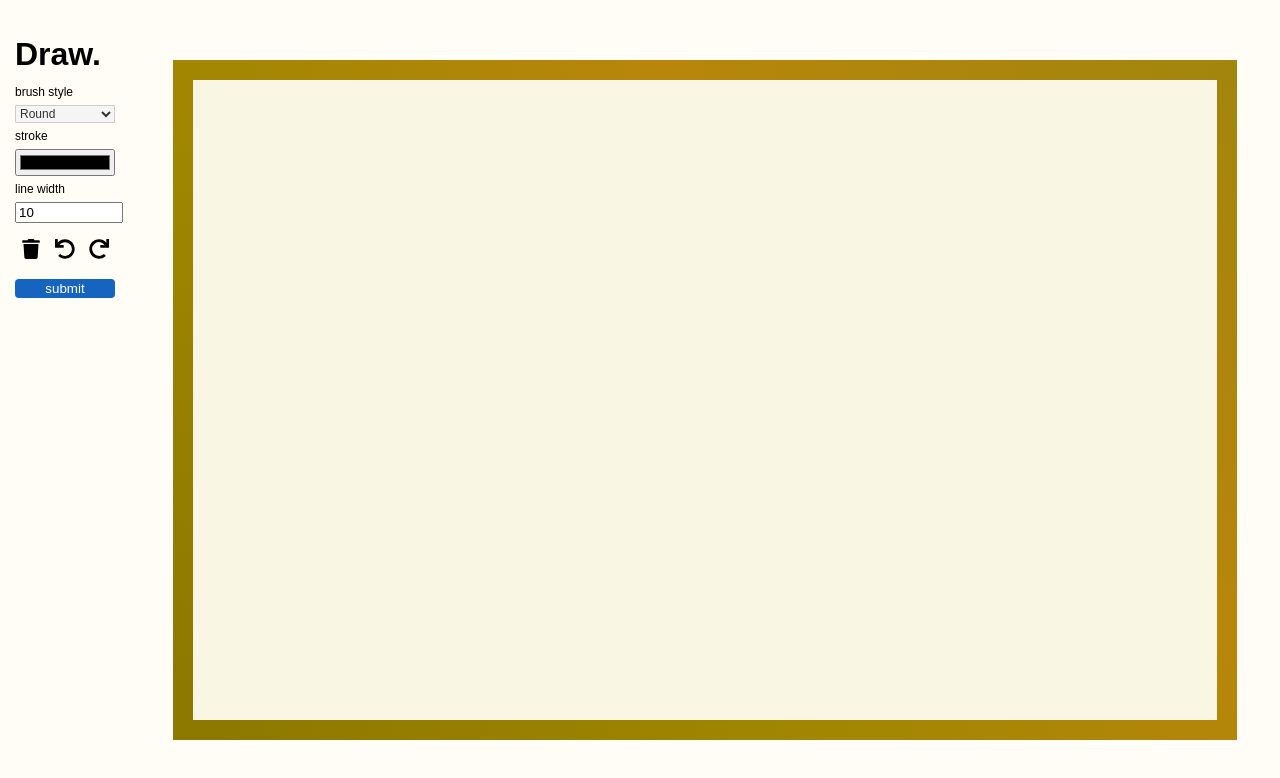
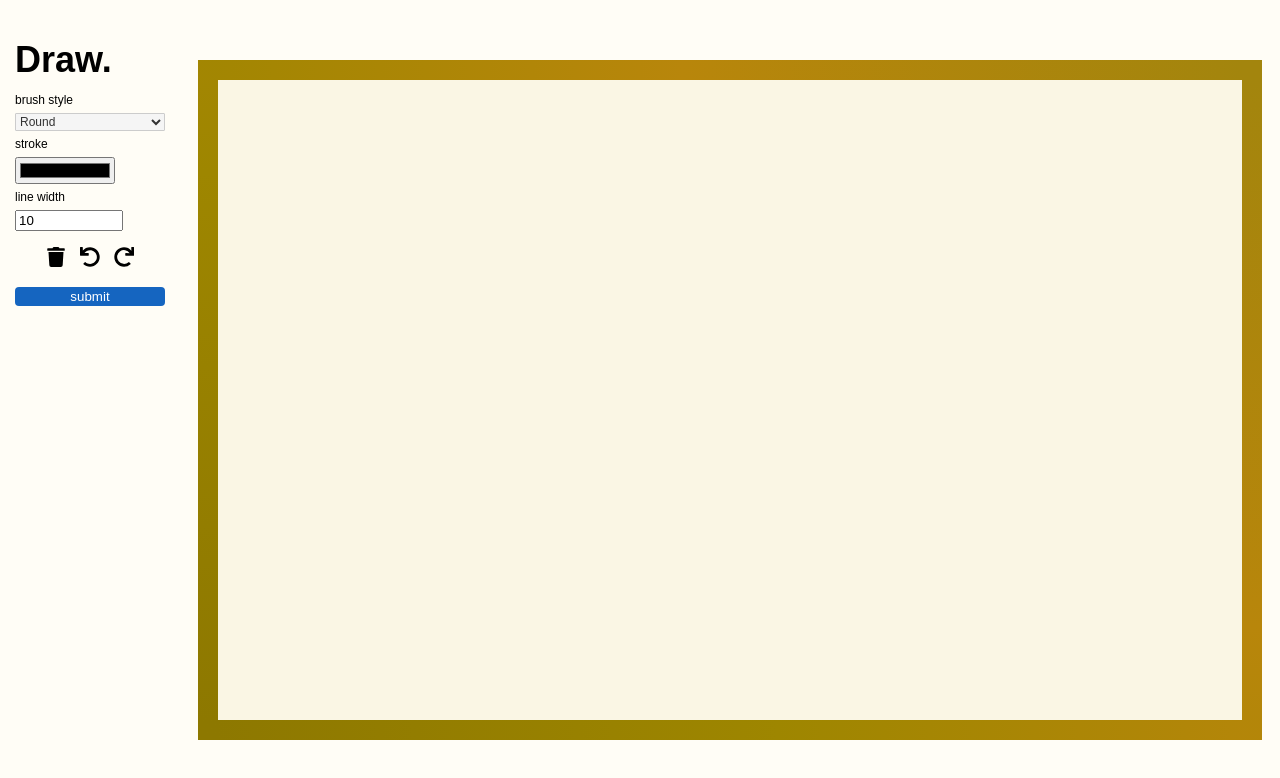
Before and after one commit to clairedraeger/art-project, a Next.js app in the folder art-project/: page / in a window 1280 px wide. Shown: the top 778 px of the page. Built offline with nearby package versions, Linux system fonts and the light colour scheme.

Commit message:
fixing apple pencil offset?

```diff
--- a/art-project/src/app/globals.css
+++ b/art-project/src/app/globals.css
@@ -25,10 +25,11 @@ h1 {
 }
 
 #toolbar {
+  font-size: large;
   display: flex;
   flex-direction: column;
   padding: 15px;
-  width: 100px;
+  width: 150px;
 }
 
 #toolbar * {
--- a/art-project/src/app/page.js
+++ b/art-project/src/app/page.js
@@ -33,15 +33,16 @@ export default function Home() {
     const draw = (e) => {
       if (!isPainting) return;
 
-      ctx.lineWidth = lineWidthRef.current;
       ctx.strokeStyle = strokeStyleRef.current;
       ctx.lineCap = "round";
       ctx.lineJoin = "round";
 
-      const x = e.offsetX;
-      const y = e.offsetY;
+      const rect = canvas.getBoundingClientRect();
+      const x = (e.clientX - rect.left);
+      const y = (e.clientY - rect.top);
       const brush = brushTypeRef.current;
       const pressure = e.pressure || 0.5; // default pressure if not supported
+      ctx.lineWidth = lineWidthRef.current * pressure;
 
       if (brush === "round") {
         ctx.lineTo(x, y);
```
